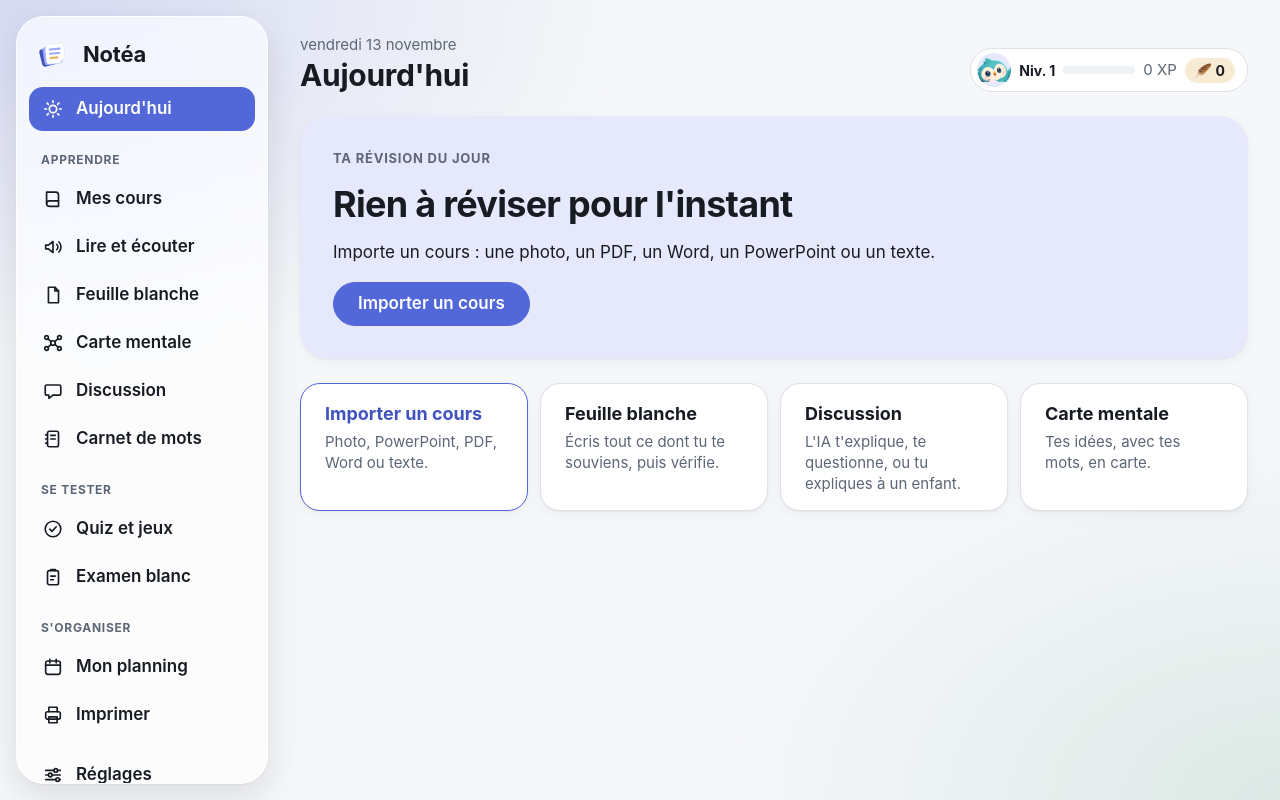
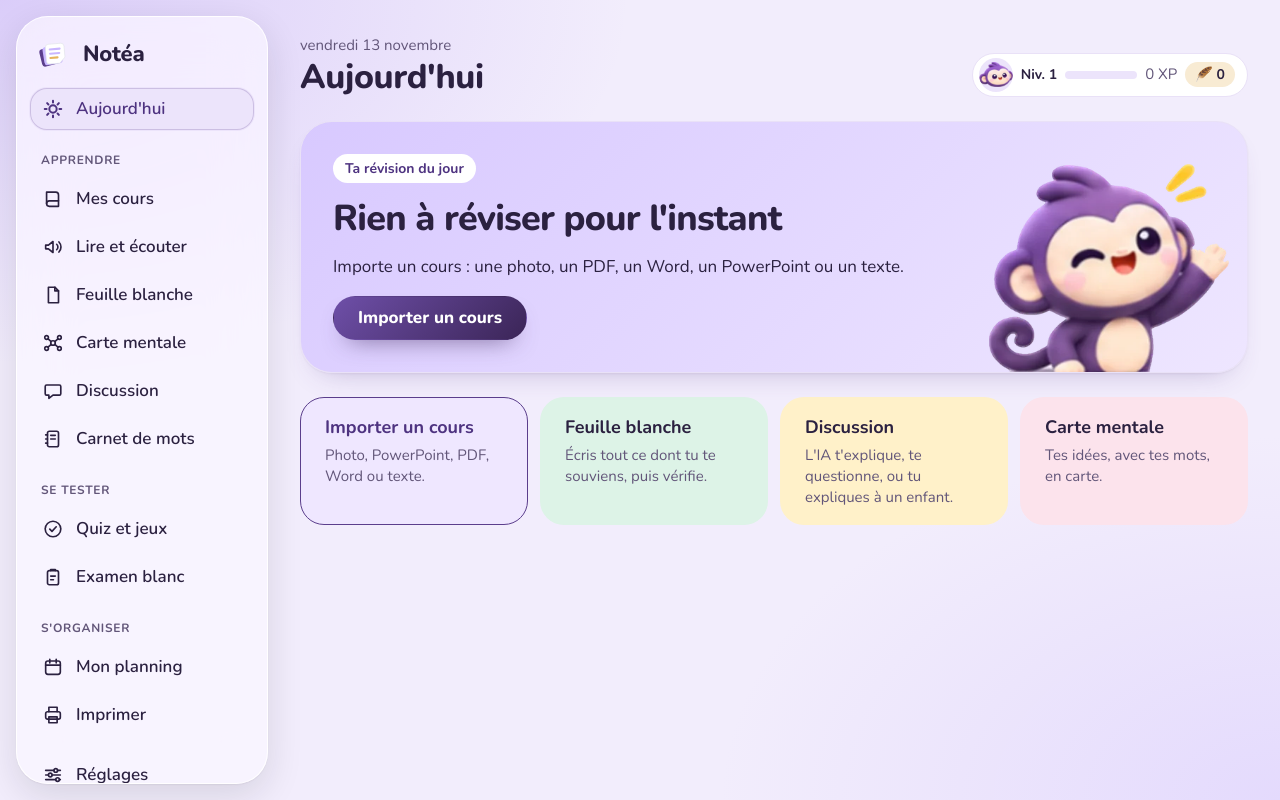
Before and after one commit to Usrzna/notea, a plain HTML site: page index.html in a window 1280 px wide. Drawn offline with nearby package versions, Linux system fonts and the light colour scheme.

Commit message:
Nouveau design : style collage (lilas pastel, Nunito, singe mascotte)
Co-Authored-By: Claude Opus 5.5 <noreply@anthropic.com>
Claude-Session: https://claude.ai/code/session_01G5AWbSuQjdUx79aU1k7Ht3

```diff
--- a/css/notea.css
+++ b/css/notea.css
@@ -9,54 +9,63 @@
 /* ---------- Tokens ---------- */
 :root{
   /* couleur — rôles sémantiques, thème clair */
-  --bg:#F6F7F9; --surface:#FFFFFF; --surface-2:#EEF1F5;
-  --text:#171B22; --text-2:#5C6676;
-  --accent:#5267D8; --on-accent:#FFFFFF; --accent-soft:#E6E9FB; --accent-text:#3F52BE;
+  --bg:#F2EDFC; --surface:#FFFFFF; --surface-2:#F4EFFD;
+  --text:#2B2140; --text-2:#625679;
+  --accent:#5B3E8C; --on-accent:#FFFFFF; --accent-soft:#ECE4FB; --accent-text:#4E3380;
+  --accent-grad:linear-gradient(135deg,#6E4FA8 0%,#3B2557 100%);
+  --hero-bg:linear-gradient(135deg,#D8C9FF 0%,#EEE6FF 100%);
+  --p-lilac:#EFE7FF; --p-mint:#DDF3E7; --p-sun:#FFF1C9; --p-rose:#FCE3EC;
   --success:#1D7550; --success-soft:#DCF1E7;
   --warning:#8A5510; --warning-soft:#F8EBD3;
   --danger:#B43A3A; --danger-soft:#F9E1E1;
   --hl:#FFE28A; --on-hl:#171B22;
-  --line:#DDE1E8; --line-strong:#8A93A3;
+  --line:#E9E1F7; --line-strong:#8E7FB0;
   /* matière : verre des commandes flottantes */
-  --glass:rgba(255,255,255,.66); --glass-line:rgba(255,255,255,.9); --glass-shadow:0 12px 36px rgba(23,27,34,.12),0 1px 2px rgba(23,27,34,.06);
-  --halo-1:rgba(82,103,216,.20); --halo-2:rgba(35,132,91,.12);
-  --shadow-1:0 1px 2px rgba(23,27,34,.05),0 4px 14px rgba(23,27,34,.04);
+  --glass:rgba(250,247,255,.72); --glass-line:rgba(255,255,255,.9); --glass-shadow:0 12px 36px rgba(23,27,34,.12),0 1px 2px rgba(23,27,34,.06);
+  --halo-1:rgba(150,112,240,.26); --halo-2:rgba(201,182,255,.34);
+  --shadow-1:0 1px 2px rgba(59,37,87,.05),0 14px 30px -20px rgba(91,62,140,.45);
   /* espacement : grille de 4 pt */
   --space-1:4px; --space-2:8px; --space-3:12px; --space-4:16px; --space-6:24px; --space-8:32px; --space-12:48px; --space-16:64px;
   /* rayons */
-  --radius-xs:6px; --radius-sm:10px; --radius-md:14px; --radius-lg:20px; --radius-xl:28px; --radius-pill:999px;
+  --radius-xs:8px; --radius-sm:14px; --radius-md:18px; --radius-lg:24px; --radius-xl:32px; --radius-pill:999px;
   /* mouvement */
   --fast:140ms; --std:200ms; --ctx:280ms; --ease:cubic-bezier(.2,.7,.2,1);
   /* typographie : police système */
-  --font:-apple-system,BlinkMacSystemFont,"SF Pro Text","Segoe UI",Roboto,"Helvetica Neue",Arial,sans-serif;
+  --font:"Nunito",-apple-system,BlinkMacSystemFont,"Segoe UI",Roboto,"Helvetica Neue",Arial,sans-serif;
   /* lecture : réglés par l'élève */
   --size:20px; --lh:1.6;
   color-scheme:light;
 }
 @media (prefers-color-scheme:dark){:root:not([data-theme=light]){
-  --bg:#11141A; --surface:#1B2029; --surface-2:#252C37;
-  --text:#F4F6FA; --text-2:#AAB3C1;
-  --accent:#9AA8FF; --on-accent:#11141A; --accent-soft:#2A3160; --accent-text:#B4BEFF;
+  --bg:#140E20; --surface:#20172F; --surface-2:#2B2140;
+  --text:#F3EEFB; --text-2:#BDB1D6;
+  --accent:#C9B6FF; --on-accent:#24163D; --accent-soft:#3A2C5C; --accent-text:#D8CBFF;
+  --accent-grad:linear-gradient(135deg,#D6C6FF 0%,#B59CF5 100%);
+  --hero-bg:linear-gradient(135deg,#3B2A5E 0%,#2A1F45 100%);
+  --p-lilac:#33264F; --p-mint:#1D3A2C; --p-sun:#3D3218; --p-rose:#40222F;
   --success:#55C58D; --success-soft:#173527;
   --warning:#E6B45F; --warning-soft:#3A2E17;
   --danger:#F07878; --danger-soft:#402022;
   --hl:#6A5417; --on-hl:#F4F6FA;
-  --line:#323A47; --line-strong:#6B7686;
-  --glass:rgba(27,32,41,.62); --glass-line:rgba(255,255,255,.10); --glass-shadow:0 12px 36px rgba(0,0,0,.45),0 1px 2px rgba(0,0,0,.3);
-  --halo-1:rgba(154,168,255,.16); --halo-2:rgba(85,197,141,.08);
+  --line:#382B50; --line-strong:#7E6E9E;
+  --glass:rgba(32,23,47,.66); --glass-line:rgba(255,255,255,.10); --glass-shadow:0 12px 36px rgba(0,0,0,.45),0 1px 2px rgba(0,0,0,.3);
+  --halo-1:rgba(201,182,255,.14); --halo-2:rgba(120,90,200,.12);
   --shadow-1:0 1px 2px rgba(0,0,0,.3);
   color-scheme:dark}}
 :root[data-theme=dark]{
-  --bg:#11141A; --surface:#1B2029; --surface-2:#252C37;
-  --text:#F4F6FA; --text-2:#AAB3C1;
-  --accent:#9AA8FF; --on-accent:#11141A; --accent-soft:#2A3160; --accent-text:#B4BEFF;
+  --bg:#140E20; --surface:#20172F; --surface-2:#2B2140;
+  --text:#F3EEFB; --text-2:#BDB1D6;
+  --accent:#C9B6FF; --on-accent:#24163D; --accent-soft:#3A2C5C; --accent-text:#D8CBFF;
+  --accent-grad:linear-gradient(135deg,#D6C6FF 0%,#B59CF5 100%);
+  --hero-bg:linear-gradient(135deg,#3B2A5E 0%,#2A1F45 100%);
+  --p-lilac:#33264F; --p-mint:#1D3A2C; --p-sun:#3D3218; --p-rose:#40222F;
   --success:#55C58D; --success-soft:#173527;
   --warning:#E6B45F; --warning-soft:#3A2E17;
   --danger:#F07878; --danger-soft:#402022;
   --hl:#6A5417; --on-hl:#F4F6FA;
-  --line:#323A47; --line-strong:#6B7686;
-  --glass:rgba(27,32,41,.62); --glass-line:rgba(255,255,255,.10); --glass-shadow:0 12px 36px rgba(0,0,0,.45),0 1px 2px rgba(0,0,0,.3);
-  --halo-1:rgba(154,168,255,.16); --halo-2:rgba(85,197,141,.08);
+  --line:#382B50; --line-strong:#7E6E9E;
+  --glass:rgba(32,23,47,.66); --glass-line:rgba(255,255,255,.10); --glass-shadow:0 12px 36px rgba(0,0,0,.45),0 1px 2px rgba(0,0,0,.3);
+  --halo-1:rgba(201,182,255,.14); --halo-2:rgba(120,90,200,.12);
   --shadow-1:0 1px 2px rgba(0,0,0,.3);
   color-scheme:dark}
 :root[data-font=arial]{--font:Arial,"Helvetica Neue",Helvetica,sans-serif}
@@ -282,3 +291,29 @@ input[type=checkbox]{width:20px;height:20px;accent-color:var(--accent)}
   #sheet .answers{break-before:page}
   #sheet .answers li{line-height:1.8}
 }
+
+/* =====================================================================
+   Style « collage » (référence de Simon) : lilas pastel, police Nunito,
+   boutons en dégradé violet, singe mascotte, tuiles pastel.
+   Toujours par tokens : clair et sombre.
+   ===================================================================== */
+h1,h2,h3,.brand,.big{font-weight:800}
+h1{font-size:34px}
+.card{border-color:var(--line)}
+.hero{position:relative;overflow:hidden;background:var(--hero-bg);padding-right:clamp(var(--space-8),30%,300px);min-height:220px}
+.hero::after{content:"";position:absolute;right:18px;bottom:-6px;width:min(240px,32%);aspect-ratio:340/303;background:url(../img/singe-hero.webp) center bottom/contain no-repeat;pointer-events:none}
+.hero .eyebrow{align-self:flex-start;text-transform:none;letter-spacing:0;font-size:14px;color:var(--accent-text);background:var(--surface);padding:4px 12px;border-radius:var(--radius-pill)}
+button.primary,a.btn.primary{background:var(--accent-grad);border-color:transparent;font-weight:800;box-shadow:0 12px 24px -14px rgba(59,37,87,.75)}
+button.primary:hover{background:var(--accent-grad)}
+.side button[aria-current=page]{background:var(--accent-soft);color:var(--accent-text);box-shadow:inset 0 0 0 1px color-mix(in srgb,var(--accent) 22%,transparent)}
+.side button[aria-current=page] .ic{stroke-width:2.2}
+.tile{box-shadow:none}
+.tiles .tile:nth-child(4n+1){background:var(--p-lilac)} .tiles .tile:nth-child(4n+2){background:var(--p-mint)}
+.tiles .tile:nth-child(4n+3){background:var(--p-sun)} .tiles .tile:nth-child(4n+4){background:var(--p-rose)}
+.tiles .tile{border-color:transparent} .tiles .tile.hot{border-color:var(--accent)}
+.bar,.xpbar{background:var(--accent-soft)} .bar i,.xpbar i{background:var(--accent-grad)}
+.seg2{border-radius:var(--radius-pill)} .seg2 button{border-radius:var(--radius-pill)}
+.xp img{background:var(--accent-soft)}
+@media (max-width:900px){.hero{padding-right:var(--space-6);min-height:0}.hero::after{width:110px;right:8px;opacity:.95}.hero .big{padding-right:96px}
+  .subnav button[aria-current=page]{background:var(--accent-grad);border-color:transparent}}
+@media (prefers-contrast:more){.tiles .tile{border-color:var(--line-strong)}}
--- a/index.html
+++ b/index.html
@@ -7,9 +7,12 @@
 <meta name="description" content="Notéa aide les élèves dys et TDAH à comprendre, apprendre et retenir leurs cours. Conçu pour les dys, utile à tous.">
 <link rel="manifest" href="manifest.json">
 <link rel="icon" href="icon.svg" type="image/svg+xml">
-<meta name="theme-color" content="#F6F7F9" media="(prefers-color-scheme: light)">
-<meta name="theme-color" content="#11141A" media="(prefers-color-scheme: dark)">
+<meta name="theme-color" content="#F2EDFC" media="(prefers-color-scheme: light)">
+<meta name="theme-color" content="#140E20" media="(prefers-color-scheme: dark)">
 <script>try{var t=localStorage.getItem("notea-theme");if(t&&t!=="auto")document.documentElement.dataset.theme=t;var f=localStorage.getItem("notea-police");if(f)document.documentElement.dataset.font=f}catch(e){}</script>
+<link rel="preconnect" href="https://fonts.googleapis.com">
+<link rel="preconnect" href="https://fonts.gstatic.com" crossorigin>
+<link href="https://fonts.googleapis.com/css2?family=Nunito:wght@400..900&display=swap" rel="stylesheet">
 <link rel="stylesheet" href="css/notea.css">
 </head>
 <body>
@@ -28,7 +31,7 @@
   <symbol id="i-planning" viewBox="0 0 24 24"><rect x="4" y="5.5" width="16" height="14.5" rx="2.5"/><path d="M4 10h16M8.5 3.5v4M15.5 3.5v4"/></symbol>
   <symbol id="i-imprimer" viewBox="0 0 24 24"><path d="M7.5 8.5v-5h9v5"/><rect x="4" y="8.5" width="16" height="8" rx="2"/><path d="M7.5 14h9v6.5h-9z"/></symbol>
   <symbol id="i-reglages" viewBox="0 0 24 24"><path d="M4 7h9M17 7h3M4 12h3M11 12h9M4 17h11M19 17h1"/><circle cx="15" cy="7" r="2"/><circle cx="9" cy="12" r="2"/><circle cx="17" cy="17" r="2"/></symbol>
-  <symbol id="i-logo" viewBox="0 0 48 48"><rect x="5" y="15" width="26" height="25" rx="4.5" fill="#3F52BE" stroke="none" transform="rotate(-14 18 27.5)"/><rect x="9" y="12.5" width="26" height="26" rx="4.5" fill="#9AA8FF" stroke="none" transform="rotate(-9 22 25.5)"/><path d="M17 9.5h17.5A4.500 4.500 0 0 1 39 14v15.500l-8 8H17A4.500 4.500 0 0 1 12.500 33V14A4.500 4.500 0 0 1 17 9.500z" fill="#FFFFFF" stroke="#DDE1E8" stroke-width=".8" transform="rotate(-5 26 23.5)"/><g transform="rotate(-5 26 23.5)" stroke-linecap="round" stroke-width="3" fill="none"><path d="M18.500 17h14" stroke="#9AA8FF"/><path d="M18.500 23h13" stroke="#9AA8FF"/><path d="M18.500 29h10" stroke="#E6B45F"/></g></symbol>
+  <symbol id="i-logo" viewBox="0 0 48 48"><rect x="5" y="15" width="26" height="25" rx="4.5" fill="#5B3E8C" stroke="none" transform="rotate(-14 18 27.5)"/><rect x="9" y="12.5" width="26" height="26" rx="4.5" fill="#C9B6FF" stroke="none" transform="rotate(-9 22 25.5)"/><path d="M17 9.5h17.5A4.500 4.500 0 0 1 39 14v15.500l-8 8H17A4.500 4.500 0 0 1 12.500 33V14A4.500 4.500 0 0 1 17 9.500z" fill="#FFFFFF" stroke="#DDE1E8" stroke-width=".8" transform="rotate(-5 26 23.5)"/><g transform="rotate(-5 26 23.5)" stroke-linecap="round" stroke-width="3" fill="none"><path d="M18.500 17h14" stroke="#C9B6FF"/><path d="M18.500 23h13" stroke="#C9B6FF"/><path d="M18.500 29h10" stroke="#E6B45F"/></g></symbol>
 </svg>
 
 <!-- Niveau 2 : navigation en verre (iPad, Mac) -->
@@ -55,7 +58,7 @@
   <header class="top">
     <div class="brand"><svg aria-hidden="true"><use href="#i-logo"/></svg>Notéa</div>
     <div><span class="muted" id="top-date"></span><h1 id="page-t">Aujourd'hui</h1></div>
-    <div class="xp" id="xp" title="Ta progression"><img src="mascotte.png" alt="" width="34" height="34"><b id="xp-lvl">Niv. 1</b><span class="xpbar"><i id="xp-bar"></i></span><span class="muted" id="xp-n">0 XP</span><span class="plume" id="xp-pl">🪶 0</span></div>
+    <div class="xp" id="xp" title="Ta progression"><img src="img/singe-tete.webp" alt="" width="34" height="34"><b id="xp-lvl">Niv. 1</b><span class="xpbar"><i id="xp-bar"></i></span><span class="muted" id="xp-n">0 XP</span><span class="plume" id="xp-pl">🪶 0</span></div>
   </header>
   <div class="subnav" id="subnav" role="navigation" aria-label="Dans cette partie"></div>
   <div id="note" class="msg" role="status" hidden></div>
--- a/js/app.js
+++ b/js/app.js
@@ -1289,7 +1289,7 @@ $("top-date").textContent = new Date().toLocaleDateString("fr-FR", {weekday: "lo
    Les nouveaux outils de Notéa : lire avec la voix, « Je ne comprends pas »,
    carnet de mots, familles de mots. Puis les réglages d'affichage.
    ===================================================================== */
-function ACCENT() { return "#5267D8"; }
+function ACCENT() { return "#5B3E8C"; }
 db.cours = db.cours || []; db.mots = db.mots || [];
 /* Le texte d'un cours importé est gardé, pour pouvoir le relire et l'écouter. */
 function saveCours(mat, text) {
```
Also changed, not shown: icon.svg, img/singe-hero.webp (added), img/singe-tete.webp (added), manifest.json, 1 other file.
